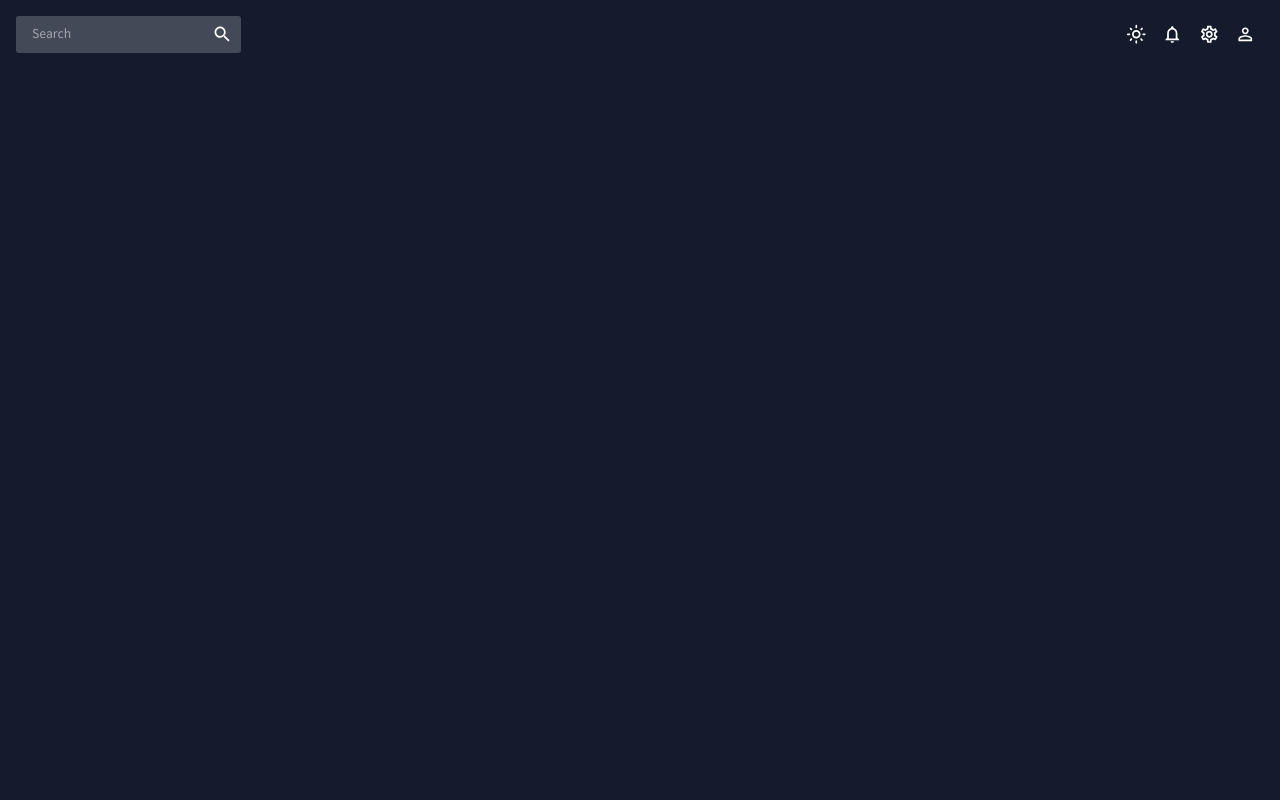
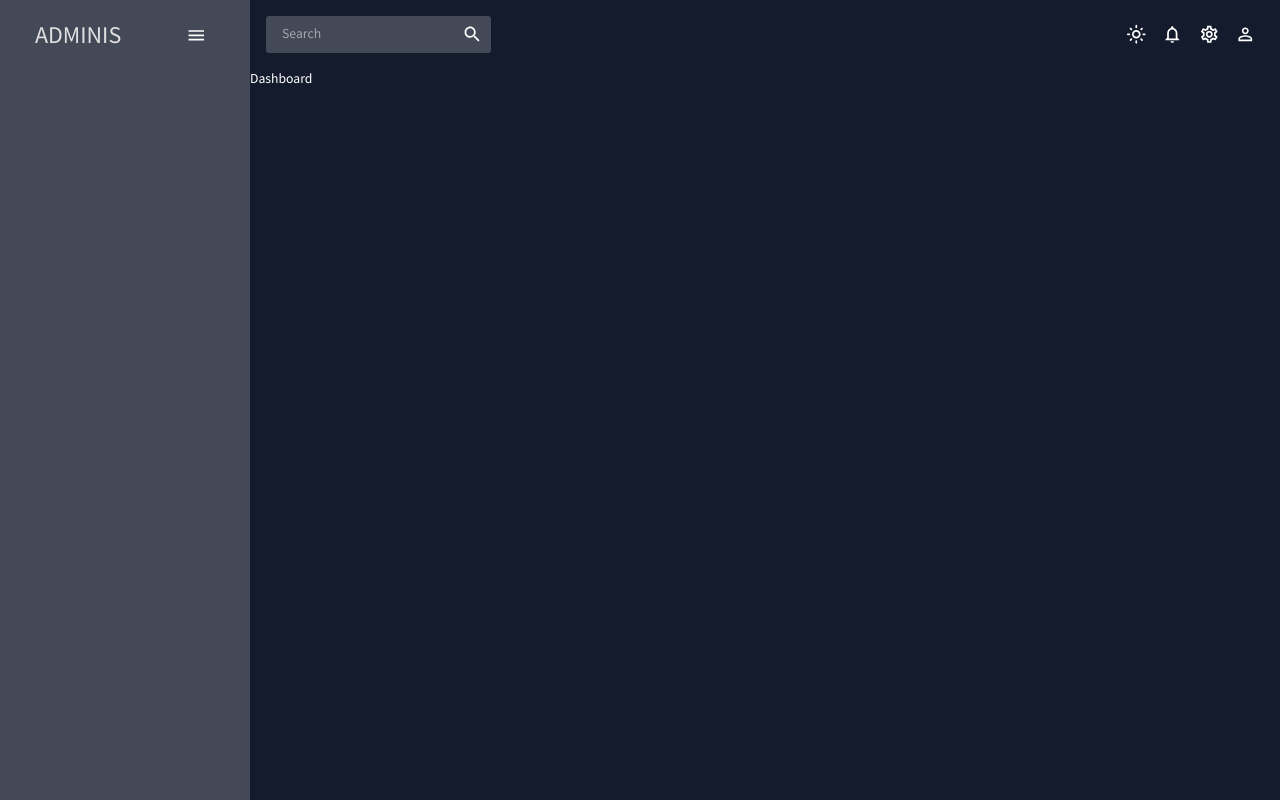
Before and after one commit to matheusalencar23/react-admin, a React (Create React App) app: page / in a window 1280 px wide. Built offline with nearby package versions, Linux system fonts and the light colour scheme.

Commit message:
initializing sidebar

```diff
--- a/src/App.js
+++ b/src/App.js
@@ -1,6 +1,20 @@
+import { Route, Routes } from "react-router-dom";
+import { CssBaseline, ThemeProvider } from "@mui/material";
+import { ProSidebarProvider } from "react-pro-sidebar";
 import { ColorModeContext, useMode } from "./theme";
-import { CssBaseline, ThemeProvider } from "@mui/material";
 import Topbar from "./scenes/global/Topbar";
+import Sidebar from "./scenes/global/Sidebar";
+import Dashboard from "./scenes/dashboard";
+// import Team from "./scenes/dashboard";
+// import Invoices from "./scenes/dashboard";
+// import Contacts from "./scenes/dashboard";
+// import Bar from "./scenes/dashboard";
+// import Form from "./scenes/dashboard";
+// import Line from "./scenes/dashboard";
+// import Pie from "./scenes/dashboard";
+// import FAQ from "./scenes/dashboard";
+// import Geography from "./scenes/dashboard";
+// import Calendar from "./scenes/dashboard";
 
 function App() {
   const [theme, colorMode] = useMode();
@@ -9,11 +23,27 @@ function App() {
     <ColorModeContext.Provider value={colorMode}>
       <ThemeProvider theme={theme}>
         <CssBaseline />
-        <div className="app">
-          <main className="content">
-            <Topbar />
-          </main>
-        </div>
+        <ProSidebarProvider>
+          <div className="app">
+            <Sidebar />
+            <main className="content">
+              <Topbar />
+              <Routes>
+                <Route path="/" element={<Dashboard />} />
+                {/* <Route path="/team" element={<Team />} /> */}
+                {/* <Route path="/invoices" element={<Invoices />} /> */}
+                {/* <Route path="/contacts" element={<Contacts />} /> */}
+                {/* <Route path="/bar" element={<Bar />} /> */}
+                {/* <Route path="/form" element={<Form />} /> */}
+                {/* <Route path="/line" element={<Line />} /> */}
+                {/* <Route path="/pie" element={<Pie />} /> */}
+                {/* <Route path="/faq" element={<FAQ />} /> */}
+                {/* <Route path="/geography" element={<Geography />} /> */}
+                {/* <Route path="/calendar" element={<Calendar />} /> */}
+              </Routes>
+            </main>
+          </div>
+        </ProSidebarProvider>
       </ThemeProvider>
     </ColorModeContext.Provider>
   );
--- a/src/scenes/global/Sidebar.jsx
+++ b/src/scenes/global/Sidebar.jsx
@@ -1,5 +1,88 @@
+import { useState } from "react";
+import {
+  Sidebar as ProSidebar,
+  Menu,
+  MenuItem,
+  sidebarClasses,
+  menuClasses,
+  useProSidebar,
+} from "react-pro-sidebar";
+import { Box, IconButton, Typography, useTheme } from "@mui/material";
+import { Link } from "react-router-dom";
+import {
+  HomeOutlined,
+  PeopleOutline,
+  ContactsOutlined,
+  ReceiptOutlined,
+  PersonOutline,
+  CalendarTodayOutlined,
+  HelpOutline,
+  BarChartOutlined,
+  PieChartOutlineOutlined,
+  MenuOutlined,
+  MapOutlined,
+} from "@mui/icons-material";
+import { tokens } from "../../theme";
+
 const Sidebar = () => {
-  return <div>Sidebar</div>;
+  const theme = useTheme();
+  const colors = tokens(theme.palette.mode);
+  const [selected, setSelected] = useState("Dashboard");
+  const { collapseSidebar, collapsed } = useProSidebar();
+
+  return (
+    <ProSidebar
+      rootStyles={{
+        border: "none",
+        [`.${sidebarClasses.container}`]: {
+          backgroundColor: colors.primary[400],
+        },
+      }}
+    >
+      <Menu
+        rootStyles={{
+          [`.${menuClasses.icon}`]: {
+            color: colors.gray[100],
+          },
+          [`.${menuClasses.icon}:hover`]: {
+            color: "#868dfb",
+          },
+          [`.${menuClasses.button}`]: {
+            padding: "5px 35px 5px 20px",
+          },
+          [`.${menuClasses.button}:hover`]: {
+            color: "#868dfb",
+            background: "transparent",
+          },
+          [`.${menuClasses.active}`]: {
+            color: "#6870fa",
+          },
+        }}
+      >
+        <MenuItem
+          onClick={() => collapseSidebar(!collapsed)}
+          icon={collapsed ? <MenuOutlined /> : undefined}
+          style={{ margin: "10px 0 20px 0" }}
+        >
+          {!collapsed && (
+            <Box
+              display="flex"
+              justifyContent="space-between"
+              alignItems="center"
+              ml="15px"
+            >
+              <Typography variant="h3" color={colors.gray[100]}>
+                ADMINIS
+              </Typography>
+              <IconButton onClick={() => collapseSidebar(!collapsed)}>
+                <MenuOutlined />
+              </IconButton>
+            </Box>
+          )}
+        </MenuItem>
+      </Menu>
+    </ProSidebar>
+  );
 };
 
 export default Sidebar;
```
